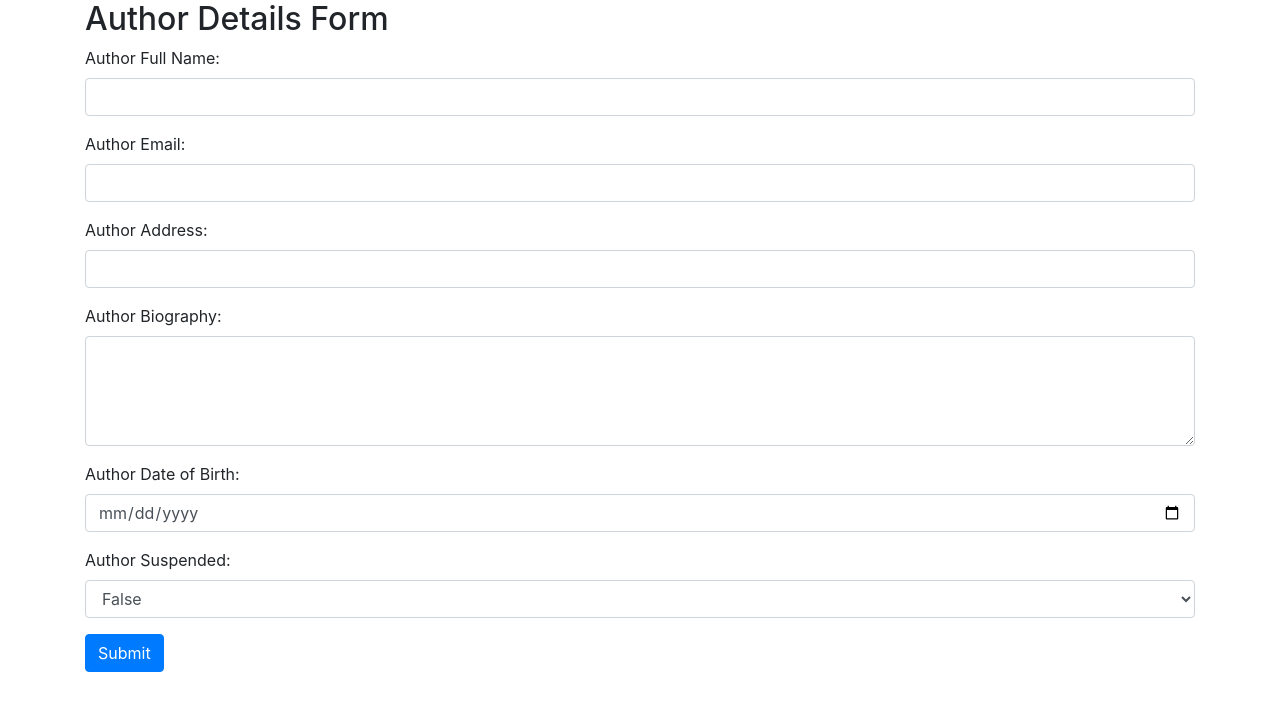
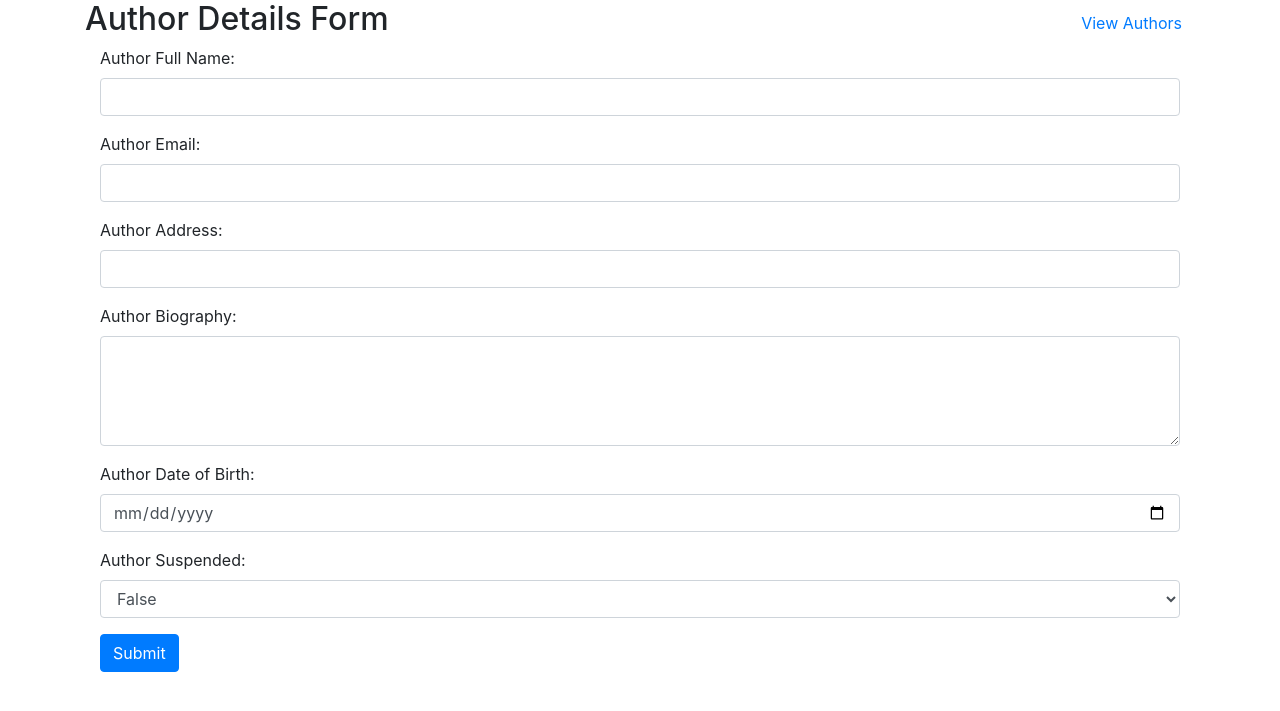
Before and after one commit to AnthonyKamau0/CAT-2-WEB, a PHP site: page / in a window 1280 px wide. Shown: the top 711 px of the page. Run offline with PHP 8.4, Linux system fonts and the light colour scheme.

Commit message:
Added a link Author Form

```diff
--- a/ViewAuthors.php
+++ b/ViewAuthors.php
@@ -24,6 +24,10 @@ if (!$result) {
 <body>
     <div class="container">
         <h2>View Authors</h2>
+
+                <!-- Add a link to index.php -->
+                <a href="index.php" class="btn btn-primary">Go to Author Form</a>
+
         <table class="table">
             <thead>
                 <tr>
--- a/index.php
+++ b/index.php
@@ -12,8 +12,15 @@ include('configs/DbConn.php');
   <link rel="stylesheet" href="https://cdn.jsdelivr.net/npm/bootstrap@4.3.1/dist/css/bootstrap.min.css">
 </head>
 <body>
+<div class="container d-flex justify-content-between align-items-center">
+    <h2>Author Details Form</h2>
+
+    <!-- Add a link to viewauthor.php with Bootstrap classes -->
+    <a href="ViewAuthors.php" class="btn btn-link">View Authors</a>
+  </div>
+
   <div class="container">
-    <h2>Author Details Form</h2>
+  <div class="container">
     <form action="processes/AutRegistration.php" method="post" onsubmit="return validateForm()">
       <div class="form-group">
         <label for="authorFullName">Author Full Name:</label>
```
